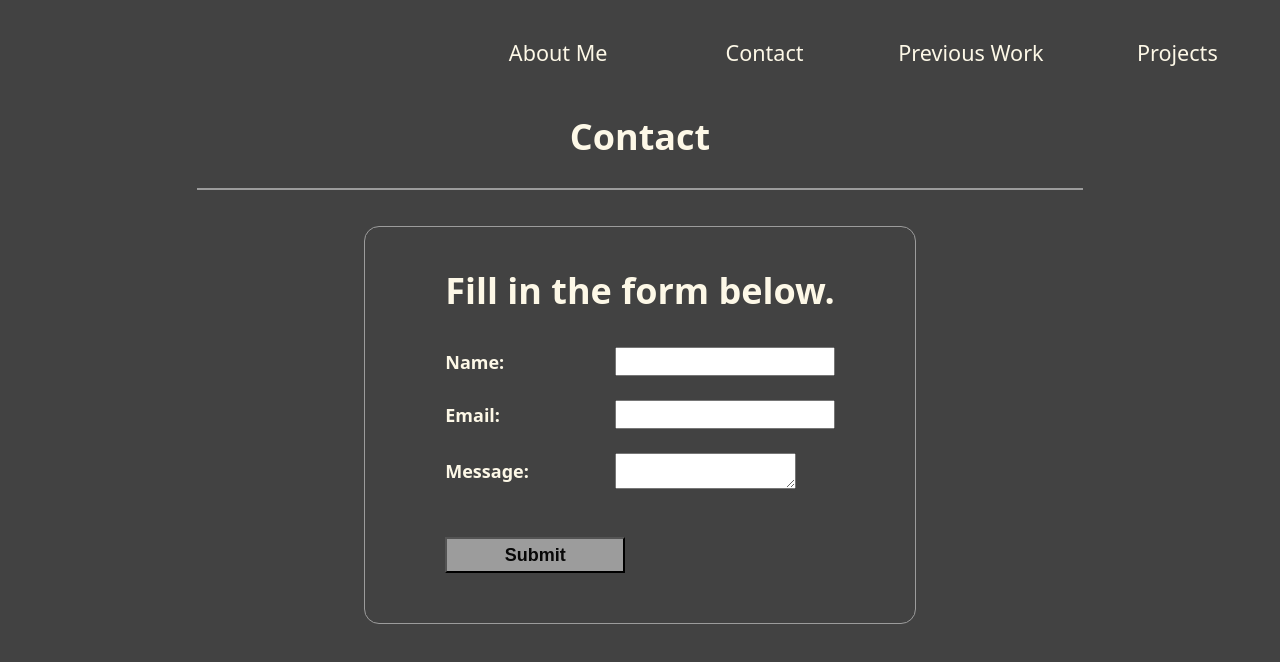
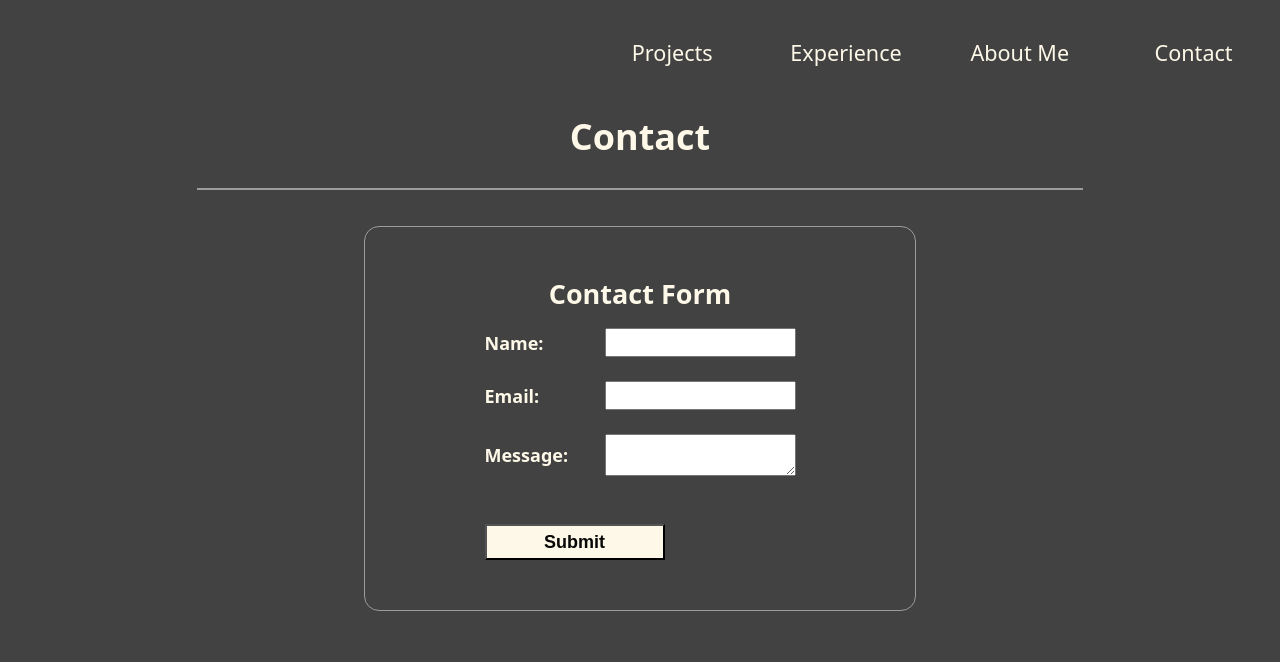
Before and after one commit to trumandaniels/Portfolio, a plain HTML site: page contact.html in a window 1280 px wide. Drawn offline with Linux system fonts and the light colour scheme.

Commit message:
Fixed many small issues, formatted code, validated css and html

```diff
--- a/contact.html
+++ b/contact.html
@@ -6,7 +6,10 @@
     <meta http-equiv="X-UA-Compatible" content="ie=edge" />
     <title>Contact</title>
     <link rel="stylesheet" href="styles.css" />
-    <link rel="stylesheet" href="https://cdnjs.cloudflare.com/ajax/libs/font-awesome/6.0.0-beta3/css/all.min.css">
+    <link
+      rel="stylesheet"
+      href="https://cdnjs.cloudflare.com/ajax/libs/font-awesome/6.0.0-beta3/css/all.min.css"
+    />
     <script defer src="navbar.js"></script>
     <script defer src="form.js"></script>
   </head>
@@ -15,7 +18,7 @@
       <h1>Contact</h1>
       <section class="form-section">
         <form action="/submit">
-          <p class="form-instruct">Fill in the form below.</p>
+          <h2 class="form-instruct">Contact Form</h2>
           <div class="form-group">
             <label for="name">Name:</label>
             <input type="text" id="name" name="name" required />
--- a/navbar.js
+++ b/navbar.js
@@ -1,14 +1,14 @@
 const createNavList = (items) => {
-    const navList = document.createElement('ul');
-    navList.className = 'nav-list';
+  const navList = document.createElement("ul");
+  navList.className = "nav-list";
 
-    items.forEach(item => {
-        const listItem = document.createElement('li');
-        listItem.className = 'nav-list-item';
+  items.forEach((item) => {
+    const listItem = document.createElement("li");
+    listItem.className = "nav-list-item";
 
-        const link = document.createElement('a');
+    const link = document.createElement("a");
     link.href = item.href;
-        link.className = 'nav-link hover-transition';
+    link.className = "nav-link hover-transition";
     link.textContent = item.text;
 
     listItem.appendChild(link);
@@ -18,44 +18,44 @@ const createNavList = (items) => {
   return navList;
 };
 
-const header = document.createElement('header');
+const header = document.createElement("header");
 
 // All Menu Links
 const items = [
-    { href: 'about.html', text: 'About Me' },
-    { href: 'contact.html', text: 'Contact' },
-    { href: 'previous-work.html', text: 'Previous Work' },
-    { href: 'projects.html', text: 'Projects' },
+  { href: "projects.html", text: "Projects" },
+  { href: "previous-work.html", text: "Experience" },
+  { href: "about.html", text: "About Me" },
+  { href: "contact.html", text: "Contact" },
 ];
 
-const largeScreenNavbar = document.createElement('nav');
-largeScreenNavbar.className = 'navbar large-screen-navbar';
+const largeScreenNavbar = document.createElement("nav");
+largeScreenNavbar.className = "navbar large-screen-navbar";
 largeScreenNavbar.appendChild(createNavList(items));
 
-const smallScreenNavbar = document.createElement('nav');
-smallScreenNavbar.className = 'navbar small-screen-navbar';
+const smallScreenNavbar = document.createElement("nav");
+smallScreenNavbar.className = "navbar small-screen-navbar";
 
 // Create the checkbox to toggle the navbar
-const toggleTrigger = document.createElement('input');
-toggleTrigger.type = 'checkbox';
-toggleTrigger.className = 'navbar-toggle-trigger';
-toggleTrigger.id = 'navbar-toggle-trigger';
+const toggleTrigger = document.createElement("input");
+toggleTrigger.type = "checkbox";
+toggleTrigger.className = "navbar-toggle-trigger";
+toggleTrigger.id = "navbar-toggle-trigger";
 smallScreenNavbar.appendChild(toggleTrigger);
 
 // label the hamburger menu
-const toggleExpandButton = document.createElement('label');
-toggleExpandButton.setAttribute('for', 'navbar-toggle-trigger');
-toggleExpandButton.className = 'navbar-circular-icon-button';
-toggleExpandButton.setAttribute('aria-label', 'open navbar list'); // improve accessibility
-const icon = document.createElement('i');
-icon.className = 'fa-solid fa-bars'; // Add icon for fontawesome
+const toggleExpandButton = document.createElement("label");
+toggleExpandButton.setAttribute("for", "navbar-toggle-trigger");
+toggleExpandButton.className = "navbar-circular-icon-button";
+toggleExpandButton.setAttribute("aria-label", "open navbar list"); // improve accessibility
+const icon = document.createElement("i");
+icon.className = "fa-solid fa-bars"; // Add icon for fontawesome
 toggleExpandButton.appendChild(icon);
 smallScreenNavbar.appendChild(toggleExpandButton);
 
 // Create the collapsible menu container
-const smallScreenNavContainer = document.createElement('div');
-smallScreenNavContainer.id = 'small-screen-navbar-element-container';
-smallScreenNavContainer.className = 'small-screen-navbar-element-container';
+const smallScreenNavContainer = document.createElement("div");
+smallScreenNavContainer.id = "small-screen-navbar-element-container";
+smallScreenNavContainer.className = "small-screen-navbar-element-container";
 smallScreenNavbar.appendChild(smallScreenNavContainer);
 
 smallScreenNavContainer.appendChild(createNavList(items));
--- a/styles.css
+++ b/styles.css
@@ -5,7 +5,7 @@
   --light-gray: #9c9c9c;
   --orange: #fccd5f;
   --cream: #fdf8e7;
-    --babyblue: #89CFF0;
+  --babyblue: #89cff0;
 }
 
 html {
@@ -44,8 +44,8 @@ h2 {
   text-align: center;
   padding: 0.75em;
   width: 65%;
-    font-size:1.65em;
-    font-weight:bold;
+  font-size: 1.65em;
+  font-weight: bold;
 }
 
 h3 {
@@ -56,13 +56,13 @@ h3 {
   text-align: left;
   padding: 0.75em;
   width: 65%;
-    font-size:1.25em;
-    font-weight:bold;
+  font-size: 1.25em;
+  font-weight: bold;
 }
 
 p {
   line-height: 1.75em;
-    font-size:1.15em;
+  font-size: 1.15em;
   color: var(--cream);
 }
 
@@ -76,7 +76,6 @@ p {
   h3 {
     width: 90%;
   }
-
 }
 
 /* About Section */
@@ -93,9 +92,7 @@ p {
   align-items: center;
   margin: 20px auto;
   width: 55%;
-
   color: var(--cream);
-    font-weight: light;
 }
 
 @media (max-width: 600px) {
@@ -110,7 +107,6 @@ p {
   .bio {
     width: 85%;
   }
-
 }
 
 /* Work Experience */
@@ -213,6 +209,7 @@ p {
 
 .nav-list-item {
   grid-row: span 2;
+  width: 8em;
   background-color: var(--gray);
   text-align: center;
   font-size: 1.2em;
@@ -261,7 +258,6 @@ p {
   /* On a small screen, show the small screen navbar*/
   .small-screen-navbar {
     display: block;
-
   }
 
   .large-screen-navbar {
@@ -287,14 +283,13 @@ p {
   }
 }
 
-
 /* Form Stuff */
 
 .form-instruct {
   color: var(--cream);
   font-weight: bold;
-    font-size: 2em;
-    margin: 0.2em auto;
+  font-size: 1.5em;
+  margin: 0.1em auto;
   padding-bottom: 0.5em;
 }
 
@@ -318,15 +313,15 @@ p {
 
 .form-group label {
   margin-right: 20px;
-    width: 150px;
+  width: 100px;
   font-weight: bold;
 }
 
-  .form-group input {
+.form-group input,
+.form-group textarea {
   padding: 5px;
   flex: 1;
 }
-
 
 .buttons {
   display: flex;
@@ -346,7 +341,7 @@ p {
 }
 
 .buttons button[type="submit"] {
-    background-color: var(--light-gray);
+  background-color: var(--cream);
   color: var(--black);
 }
 
```
Also changed, not shown: about.html (+12 -6 lines), form.js (+5 -5 lines), previous-work.html (+5 -2 lines), projects.html (+14 -1 lines). Lines whose indentation alone changed are shown as unchanged.
